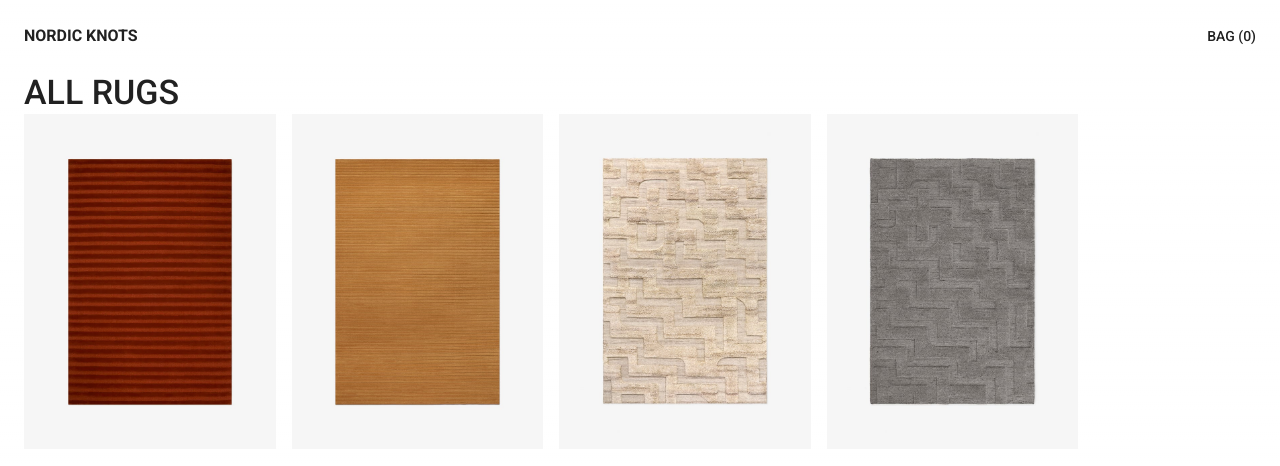
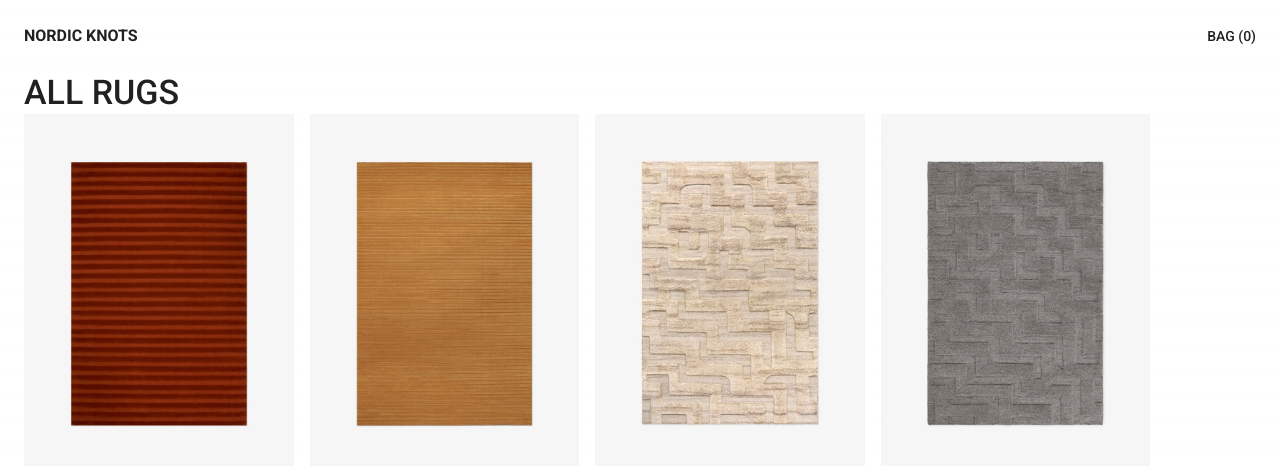
Before and after one commit to nordicknots/xenia20250728, a Next.js app: page / in a window 1280 px wide. Shown: the top 466 px of the page. Built offline with nearby package versions, Linux system fonts and the light colour scheme.

Commit message:
hot fix: product price display

```diff
--- a/src/components/ProductList/ProductList.tsx
+++ b/src/components/ProductList/ProductList.tsx
@@ -4,8 +4,12 @@ import Link from 'next/link';
 
 const ProductListGrid = styled('section')`
   display: grid;
-  grid-template-columns: repeat(5, 1fr);
+  grid-template-columns: repeat(1, 1fr);
   gap: 1rem;
+
+  @media (min-width: 600px) {
+    grid-template-columns: repeat(5, 1fr);
+  }
 `;
 
 const ProductCard = styled(Link)`
@@ -13,7 +17,6 @@ const ProductCard = styled(Link)`
   display: flex;
   flex-direction: column;
   justify-content: space-between;
-  aspect-ratio: 3/4;
   text-decoration: none;
   transition: opacity 0.2s ease-in;
 
@@ -27,6 +30,7 @@ const Media = styled('div')`
   position: relative;
   width: 100%;
   height: 100%;
+  aspect-ratio: 3/4;
 `;
 
 export const ProductList = ({ products }: any) => {
@@ -50,7 +54,9 @@ export const ProductList = ({ products }: any) => {
             </Media>
             <Box sx={{ display: 'flex', justifyContent: 'space-between' }}>
               <Typography fontWeight={500}>{product.name}</Typography>
-              <Typography fontWeight={500}>{product.price}</Typography>
+              <Typography fontWeight={500}>
+                From {product.variants[0].price}
+              </Typography>
             </Box>
           </ProductCard>
         ))}
```
